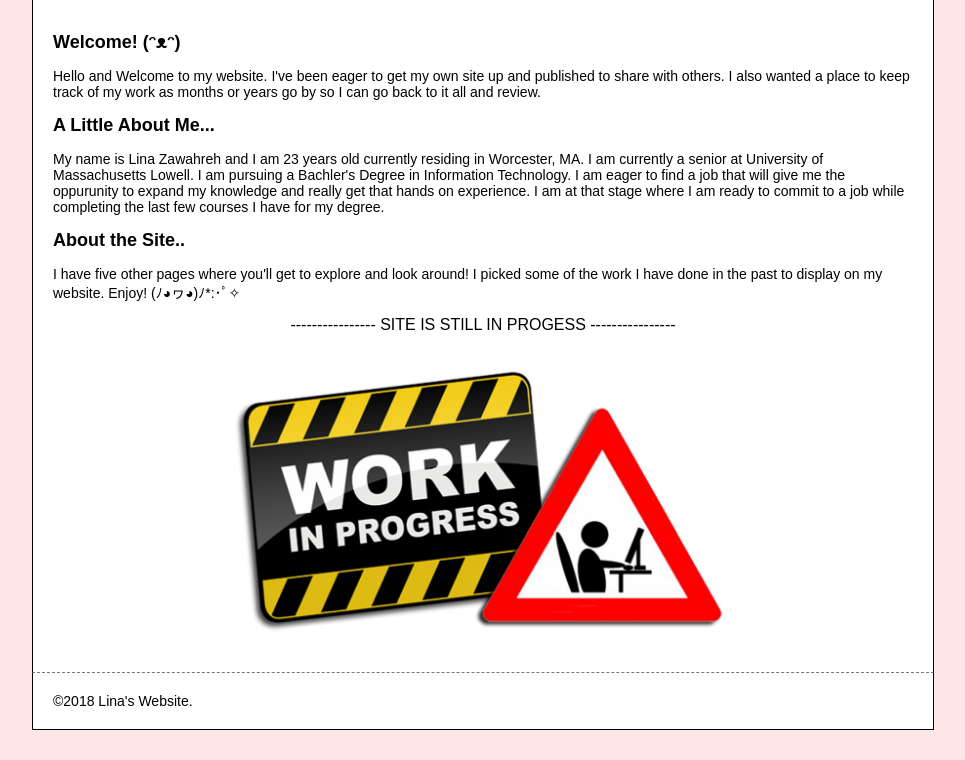
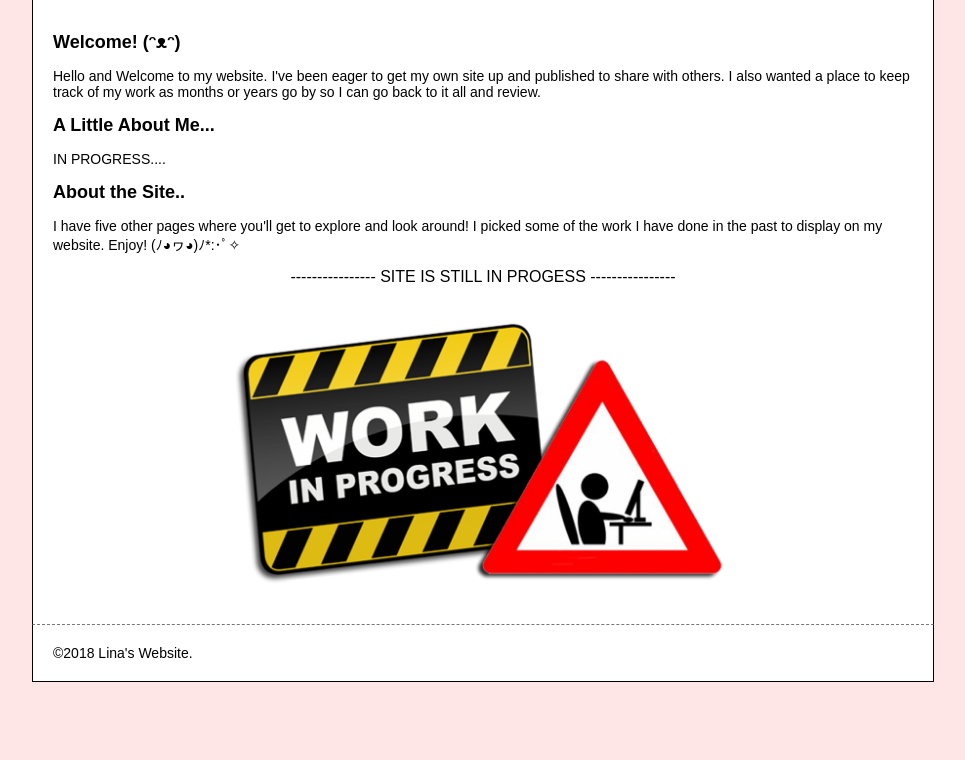
Before and after one commit to Miss-Pink/Miss-Pink.github.io, a plain HTML site: page index.html in a window 1280 px wide. Shown: the part 184-944 px from the top of the page, without its empty margins (157-1122 px from the left). After the commit the page ends 896 px from the top, so only its background shows below. Drawn offline with Linux system fonts and the light colour scheme.

Commit message:
Update index.html

```diff
--- a/index.html
+++ b/index.html
@@ -23,10 +23,7 @@
                 <p>Hello and Welcome to my website. I've been eager to get my own site up and published to share with others.
                 I also wanted a place to keep track of my work as months or years go by so I can go back to it all and review.</p>
                 <h2>A Little About Me...</h2>
-                <p>My name is Lina Zawahreh and I am 23 years old currently residing in Worcester, MA. I am currently a senior at University of Massachusetts Lowell.
-                I am pursuing a Bachler's Degree in Information Technology. I am eager to find a job that will give me the oppurunity to expand
-                my knowledge and really get that hands on experience. I am at that stage where I am ready to commit to a job while completing the last few courses
-                I have for my degree.</p>
+                <p>IN PROGRESS....</p>
                 <h2>About the Site..</h2>
                 <p>I have five other pages where you'll get to explore and look around! I picked some of the work I have done in the past to display on
                 my website. Enjoy! (ﾉ◕ヮ◕)ﾉ*:･ﾟ✧ </p>
```
